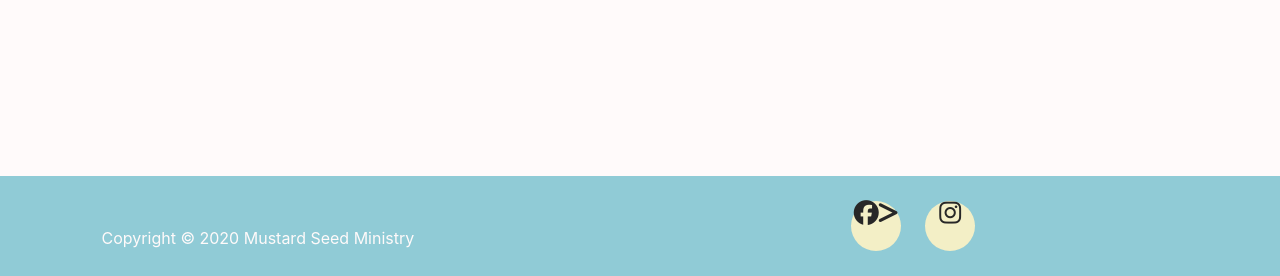
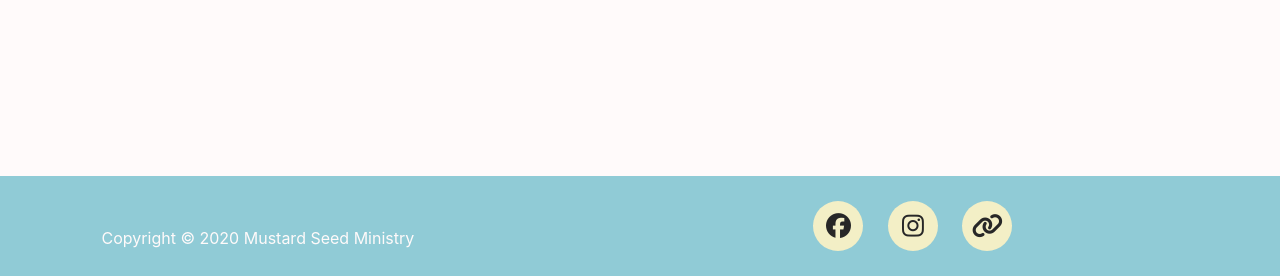
Before and after one commit to pdekim/MustardSeedMinistry, a Django app: page / in a window 1280 px wide. Shown: the part 3840-4116 px from the top of the page. Run offline with Django 3.2, Linux system fonts and the light colour scheme; some libraries are stand-ins or nearby versions.

Commit message:
fixed social icons

```diff
--- a/MustardSeedMinistry/static/website/css/style.css
+++ b/MustardSeedMinistry/static/website/css/style.css
@@ -204,5 +204,5 @@ h1, h2{
 }
 
 .footer-social-icon ul li a i {
-  height: 50px;
+  line-height: 50px;
 }
--- a/website/templates/index.html
+++ b/website/templates/index.html
@@ -98,8 +98,9 @@
     </div>
     <div class="col-sm-5 footer-social-icon">
       <ul>
-        <li><a href="https://www.facebook.com/msmucdavis/" <i class="fab fa-facebook"></i>></a></li>
-        <li><a href="https://www.instagram.com/msm.ucdavis/" <i class="fab fa-instagram"></i></a></li>
+        <li><a href="https://www.facebook.com/msmucdavis/" target="_blank"><i class="fab fa-facebook"></i></a></li>
+        <li><a href="https://www.instagram.com/msm.ucdavis/" target="_blank"><i class="fab fa-instagram"></i></a></li>
+        <li><a href="https://www.hlfdavis.org" target="_blank"><i class="fas fa-link"></i></a></li>
       </ul>
     </div>
   </div>
```
